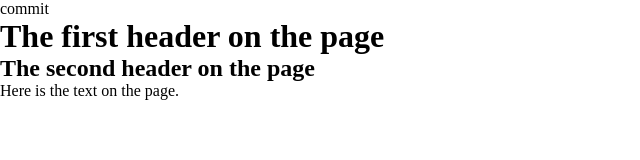
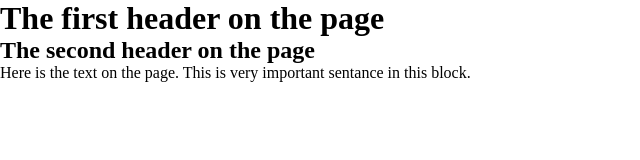
Before and after one commit to gluart/first-project, a plain HTML site: page index.html in a window 1280 px wide. Shown: the whole page, without its empty margins (0-640 px from the left). Drawn offline with Linux system fonts and the light colour scheme.

Commit message:
index.html

```diff
--- a/index.html
+++ b/index.html
@@ -4,7 +4,7 @@
   <head>
     <meta charset="UTF-8">
     <meta name="viewport" content="width=device-width, initial-scale=1.0">
-    <link rel="stylesheet" href="style.css"
+    <link rel="stylesheet" href="style.css">
     <title>commit</title>
   </head>
 
@@ -16,7 +16,7 @@
       <div>
         <h2>The second header on the page</h2>
         <p>
-          Here is the text on the page.
+          Here is the text on the page. This is very important sentance in this block.
         </p>
       </div>
     </header>
```
